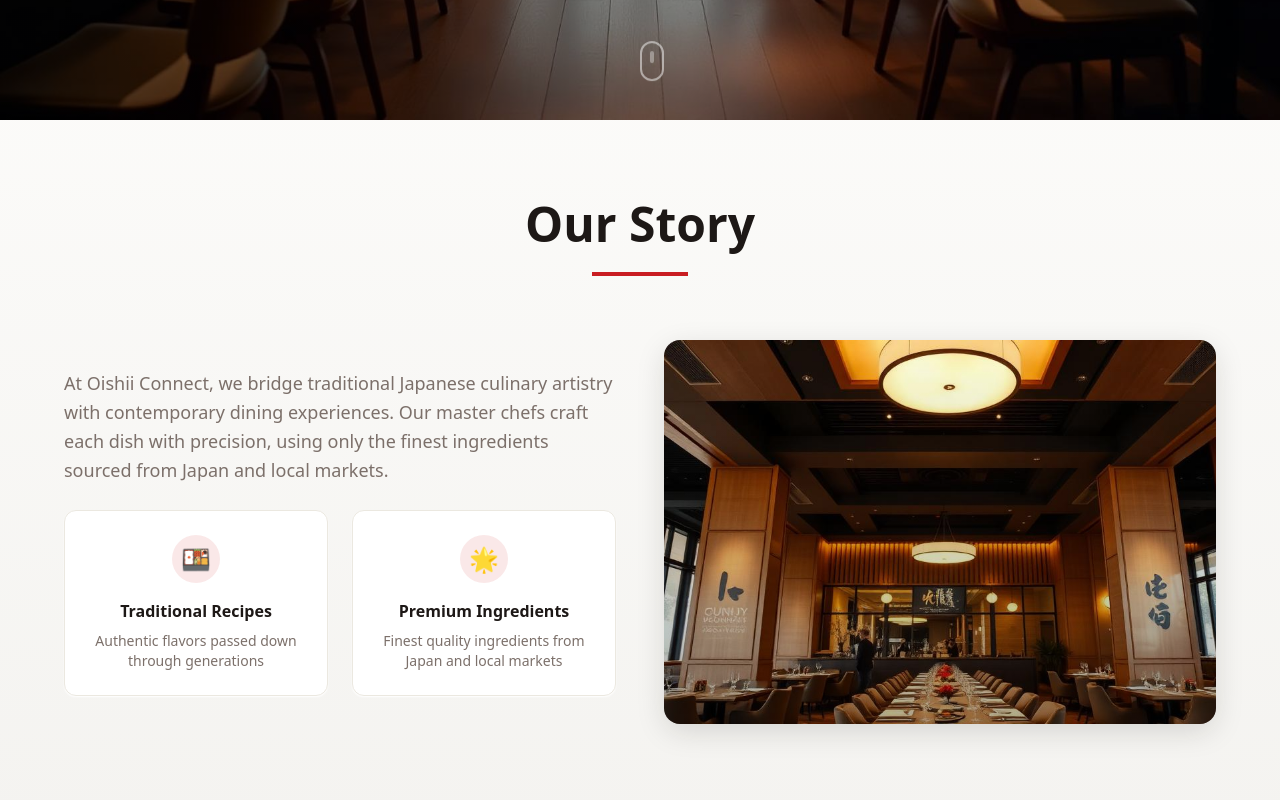
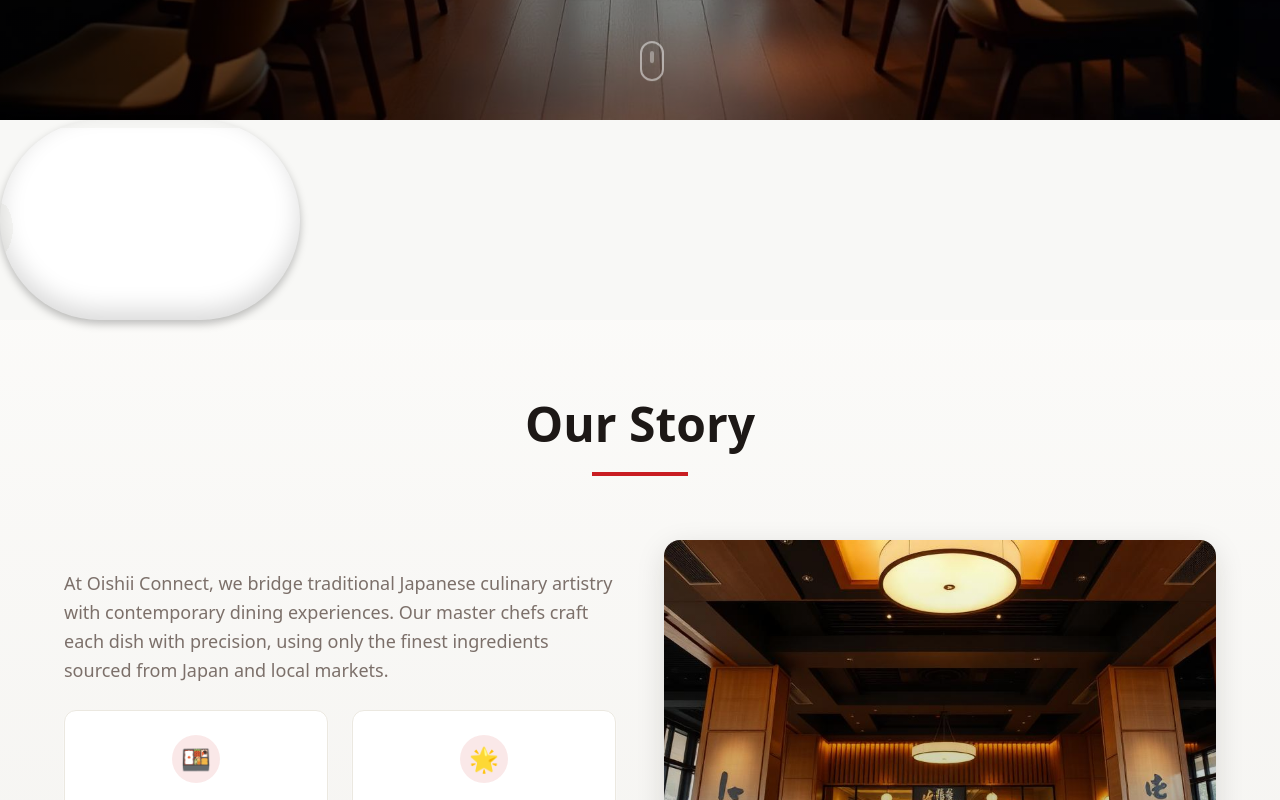
Before and after one commit to Rezthecoder/oishii-connect-global, a React (Vite) app: page / in a window 1280 px wide. Shown: the part 680-1480 px from the top of the page. Built offline with nearby package versions, Linux system fonts and the light colour scheme.

Commit message:
Update Index.tsx

```diff
--- a/src/pages/Index.tsx
+++ b/src/pages/Index.tsx
@@ -17,9 +17,10 @@ const Index = () => {
       <Header />
       <main>
         <Hero />
+         <LiquidGlass width={300} height={200} />
         <About />
         <Menu />
-        <LiquidGlass width={300} height={200} />
+
         <Gallery />
         <Staff />
         <Location />
```
